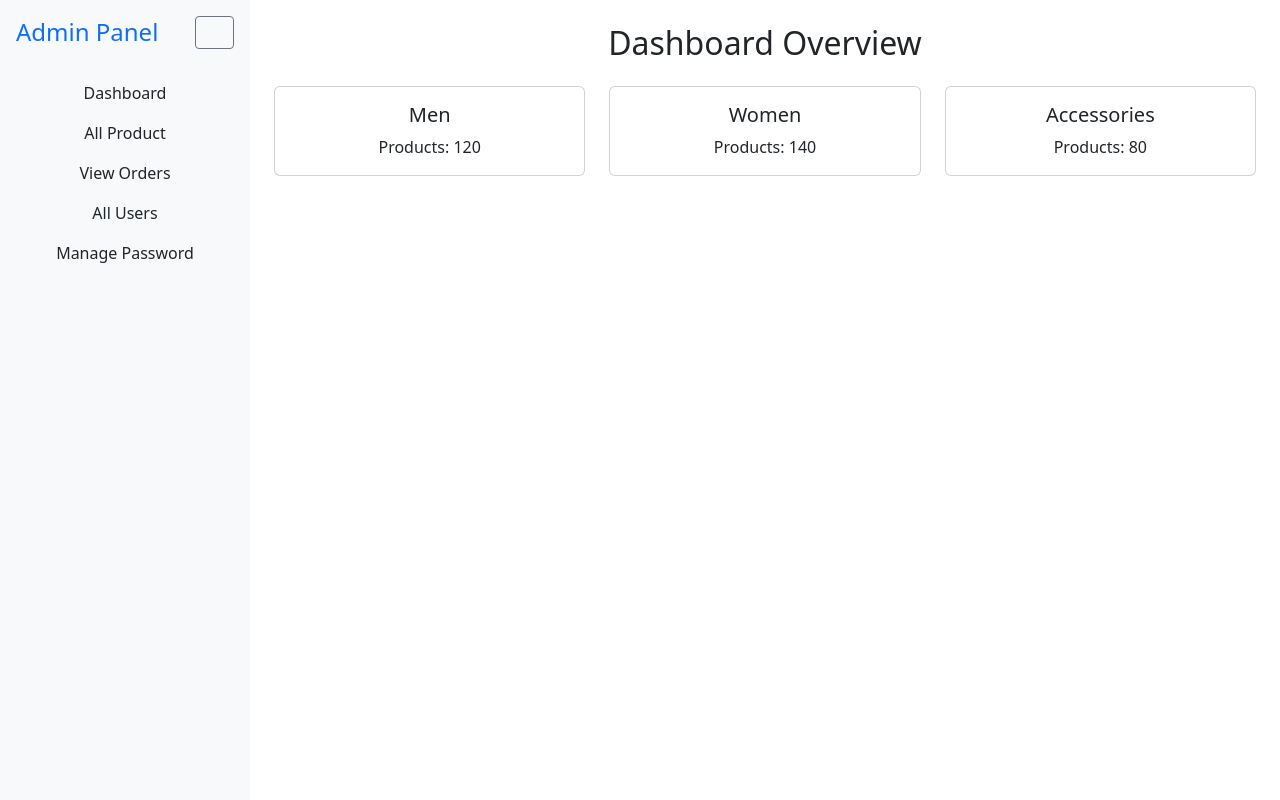
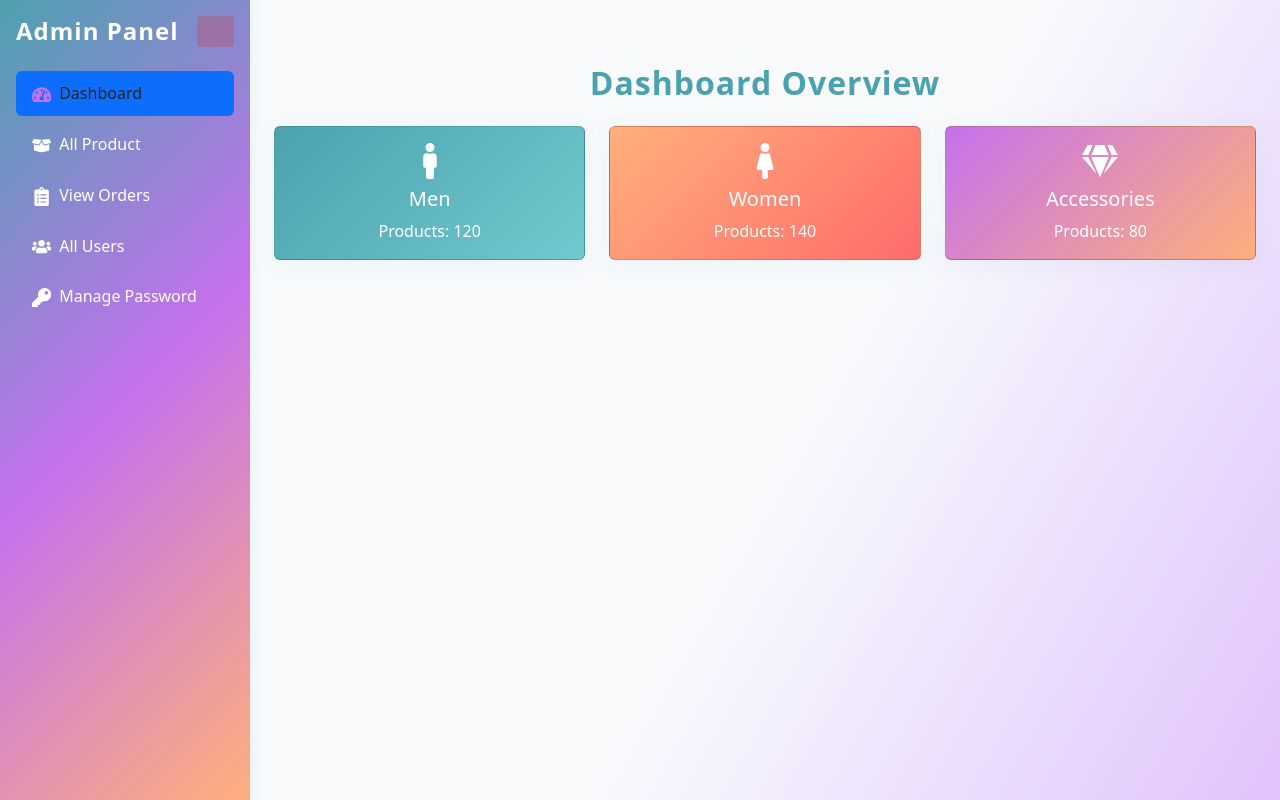
Before and after one commit to tejanimanan/Fashionfizz_New, a React (Create React App) app: page /admin in a window 1280 px wide. Built offline with nearby package versions, Linux system fonts and the light colour scheme.

Commit message:
design complete in admin side

```diff
--- a/src/App.css
+++ b/src/App.css
@@ -1,4 +1,3 @@
-
 .App {
   text-align: center;
   /* background: url('https://img.freepik.com/free-photo/paper-bags-different-colors-blue-background-top-view_169016-43755.jpg?ga=GA1.1.1711038253.1738155328&semt=ais_hybrid');
@@ -268,3 +267,170 @@
   height: 100%;
   object-fit: cover;
 }
+
+/* --- Admin Panel Custom Styles --- */
+
+.admin-sidebar {
+  background: linear-gradient(135deg, rgb(76, 161, 175), rgb(196, 113, 237), rgb(255, 175, 123));
+  box-shadow: 2px 0 12px rgba(76, 161, 175, 0.1);
+  color: #fff;
+  min-height: 100vh;
+  z-index: 1000;
+}
+.sidebar-title {
+  color: #fff;
+  font-weight: bold;
+  letter-spacing: 1px;
+}
+.sidebar-link {
+  color: #fff !important;
+  font-weight: 500;
+  border-radius: 8px;
+  margin-bottom: 6px;
+  transition: background 0.2s, color 0.2s;
+  padding: 10px 16px;
+}
+.sidebar-link.active, .sidebar-link:hover {
+  background: rgb(255, 175, 123, 0.8);
+  color: #222 !important;
+}
+.sidebar-icon {
+  font-size: 1.2rem;
+  color: #fff;
+  transition: color 0.2s;
+}
+.sidebar-link.active .sidebar-icon, .sidebar-link:hover .sidebar-icon {
+  color: rgb(196, 113, 237);
+}
+.sidebar-toggle {
+  background: rgba(237, 10, 10, 0.2) !important;
+  border: none !important;
+  color: #fff !important;
+}
+
+@media (max-width: 991px) {
+  .admin-sidebar {
+    position: static !important;
+    width: 100% !important;
+    min-height: auto;
+    flex-direction: row;
+    height: auto;
+  }
+}
+
+.admin-main-bg {
+  background: linear-gradient(120deg, #f8fafc 60%, #e0c3fc 100%);
+  min-height: 100vh;
+}
+.admin-content {
+  padding: 32px 16px 16px 16px;
+}
+
+/* Dashboard Cards */
+.dashboard-title {
+  color: rgb(76, 161, 175);
+  font-weight: bold;
+  letter-spacing: 1px;
+}
+.dashboard-card {
+  border: none;
+  border-radius: 18px;
+  box-shadow: 0 4px 24px rgba(76, 161, 175, 0.08);
+  transition: transform 0.2s, box-shadow 0.2s;
+  cursor: pointer;
+}
+.dashboard-card:hover {
+  transform: translateY(-6px) scale(1.03);
+  box-shadow: 0 8px 32px rgba(196, 113, 237, 0.15);
+}
+.dashboard-men {
+  background: linear-gradient(135deg, rgb(76, 161, 175), rgb(113, 201, 206));
+}
+.dashboard-women {
+  background: linear-gradient(135deg, rgb(255, 175, 123), rgb(255, 107, 107));
+}
+.dashboard-accessories {
+  background: linear-gradient(135deg, rgb(196, 113, 237), rgb(255, 175, 123));
+}
+
+/* Add Product Page */
+.add-product-bg {
+  background: linear-gradient(120deg, #f8fafc 60%, #e0c3fc 100%);
+  min-height: 100vh;
+}
+.add-product-title {
+  color: rgb(196, 113, 237);
+  font-weight: bold;
+}
+.add-product-btn {
+  font-weight: 600;
+  border-radius: 8px;
+  box-shadow: 0 2px 8px rgba(196, 113, 237, 0.08);
+}
+.add-product-form {
+  border: 2px solid rgb(196, 113, 237, 0.15);
+  border-radius: 16px;
+}
+.add-product-save-btn {
+  background: linear-gradient(90deg, rgb(76, 161, 175), rgb(196, 113, 237));
+  border: none;
+  font-weight: 600;
+  border-radius: 8px;
+}
+.add-product-save-btn:hover {
+  background: linear-gradient(90deg, rgb(255, 175, 123), rgb(196, 113, 237));
+}
+.add-product-table th {
+  background: rgb(196, 113, 237, 0.15);
+  color: #333;
+}
+.add-product-table td {
+  background: #fff;
+}
+.bg-pink {
+  background: rgb(255, 107, 107) !important;
+}
+.product-list-title {
+  color: rgb(76, 161, 175);
+  font-weight: 600;
+}
+
+/* User Table */
+.user-bg {
+  background: linear-gradient(120deg, #f8fafc 60%, #e0c3fc 100%);
+  min-height: 100vh;
+}
+.user-title {
+  color: rgb(76, 161, 175);
+  font-weight: bold;
+}
+.user-table th {
+  background: rgb(76, 161, 175, 0.15);
+  color: #333;
+}
+.user-table td {
+  background: #fff;
+}
+
+/* Responsive Tweaks */
+@media (max-width: 991px) {
+  .admin-content {
+    margin-left: 0 !important;
+    padding: 16px 4px;
+  }
+  .admin-sidebar {
+    width: 100% !important;
+    min-height: auto;
+    flex-direction: row;
+    height: auto;
+    position: static !important;
+  }
+}
+@media (max-width: 767px) {
+  .dashboard-title, .add-product-title, .user-title {
+    font-size: 1.2rem;
+  }
+  .dashboard-card {
+    font-size: 0.95rem;
+  }
+}
--- a/src/admin/AdminDashboard.js
+++ b/src/admin/AdminDashboard.js
@@ -1,36 +1,36 @@
 import React from 'react';
 import { Outlet } from 'react-router-dom';
-
+import { FaMale, FaFemale, FaGem } from 'react-icons/fa';
 
 export default function AdminDashboard() {
   return (
-    <div className="d-flex">
-      {/* <Sidebar /> */}
-      <div className="container-fluid">
-        <h2 className="mt-4">Dashboard Overview</h2>
-        <div className="row mt-4">
-          <div className="col-md-4 mb-4">
-            <div className="card text-center">
+    <div className="container-fluid py-4">
+      <h2 className="mt-2 mb-4 dashboard-title">Dashboard Overview</h2>
+      <div className="row g-4">
+        <div className="col-md-4">
+          <div className="card dashboard-card dashboard-men text-white text-center h-100">
             <div className="card-body">
+              <FaMale size={36} className="mb-2" />
               <h5 className="card-title">Men</h5>
               <p className="card-text">Products: 120</p>
             </div>
           </div>
         </div>
-          <div className="col-md-4 mb-4">
-            <div className="card text-center">
+        <div className="col-md-4">
+          <div className="card dashboard-card dashboard-women text-white text-center h-100">
             <div className="card-body">
+              <FaFemale size={36} className="mb-2" />
               <h5 className="card-title">Women</h5>
               <p className="card-text">Products: 140</p>
             </div>
           </div>
         </div>
-          <div className="col-md-4 mb-4">
-            <div className="card text-center">
+        <div className="col-md-4">
+          <div className="card dashboard-card dashboard-accessories text-white text-center h-100">
             <div className="card-body">
+              <FaGem size={36} className="mb-2" />
               <h5 className="card-title">Accessories</h5>
               <p className="card-text">Products: 80</p>
-              </div>
             </div>
           </div>
         </div>
--- a/src/admin/AdminMain.js
+++ b/src/admin/AdminMain.js
@@ -4,11 +4,10 @@ import { Outlet } from 'react-router-dom'
 
 export default function AdminMain() {
   return (
-        <div className="d-flex">
+    <div className="d-flex admin-main-bg">
       <Sidebar />
-      <div className="container-fluid" style={{ marginLeft: '250px' }}>
-
-      <Outlet/>
+      <div className="container-fluid admin-content" style={{ marginLeft: '250px', transition: 'margin-left 0.3s' }}>
+        <Outlet/>
       </div>
     </div>
   )
--- a/src/admin/AdminSidebar.js
+++ b/src/admin/AdminSidebar.js
@@ -1,16 +1,32 @@
 import React, { useState } from 'react';
-import { Link } from 'react-router-dom';
+import { Link, useLocation } from 'react-router-dom';
 import 'bootstrap/dist/css/bootstrap.min.css';
+import { FaTachometerAlt, FaBoxOpen, FaClipboardList, FaUsers, FaKey } from 'react-icons/fa';
 
 const Sidebar = () => {
   const [isCollapsed, setIsCollapsed] = useState(false);
+  const location = useLocation();
+
+  const navItems = [
+    { to: '/admin', label: 'Dashboard', icon: <FaTachometerAlt /> },
+    { to: '/admin/addproduct', label: 'All Product', icon: <FaBoxOpen /> },
+    { to: '/admin/orders', label: 'View Orders', icon: <FaClipboardList /> },
+    { to: '/admin/users', label: 'All Users', icon: <FaUsers /> },
+    { to: '/manage-password', label: 'Manage Password', icon: <FaKey /> },
+  ];
 
   return (
-    <div className="d-flex flex-column flex-shrink-0 bg-light p-3 vh-100 position-fixed" style={{ width: isCollapsed ? '80px' : '250px' }}>
+    <div
+      className="d-flex flex-column flex-shrink-0 p-3 vh-100 position-fixed admin-sidebar"
+      style={{
+        width: isCollapsed ? '80px' : '250px',
+        transition: 'width 0.3s',
+      }}
+    >
       <div className="d-flex justify-content-between align-items-center mb-4">
-        {!isCollapsed && <h4 className="text-primary m-0">Admin Panel</h4>}
+        {!isCollapsed && <h4 className="sidebar-title m-0">Admin Panel</h4>}
         <button
-          className="btn btn-sm btn-outline-secondary"
+          className="btn btn-sm btn-outline-light sidebar-toggle"
           onClick={() => setIsCollapsed(!isCollapsed)}
           aria-label="Toggle sidebar"
         >
@@ -18,31 +34,17 @@ const Sidebar = () => {
         </button>
       </div>
       <ul className="nav nav-pills flex-column mb-auto">
-        <li className="nav-item">
-          <Link to="/admin" className="nav-link text-dark">
-            Dashboard
-          </Link>
-        </li>
-        <li>
-          <Link to="/admin/addproduct" className="nav-link text-dark">
-            All Product
-          </Link>
-        </li>
-        <li>
-          <Link to="/admin/orders" className="nav-link text-dark">
-            View Orders
-          </Link>
-        </li>
-        <li>
-          <Link to="/admin/users" className="nav-link text-dark">
-            All Users
-          </Link>
-        </li>
-        <li>
-          <Link to="/manage-password" className="nav-link text-dark">
-            Manage Password
-          </Link>
-        </li>
+        {navItems.map((item) => (
+          <li className="nav-item" key={item.to}>
+            <Link
+              to={item.to}
+              className={`nav-link sidebar-link d-flex align-items-center ${location.pathname === item.to ? 'active' : ''}`}
+            >
+              <span className="me-2 sidebar-icon">{item.icon}</span>
+              {!isCollapsed && item.label}
+            </Link>
+          </li>
+        ))}
       </ul>
     </div>
   );
--- a/src/admin/User.js
+++ b/src/admin/User.js
@@ -9,12 +9,12 @@ export default function Users() {
   ];
 
   return (
-    <div className="d-flex">
-
-      <div className="container-fluid" >
-        <div className="mt-4">
-          <h2>All Users</h2>
-          <div className="table-responsive bg-white p-4 mt-4 rounded shadow-sm">
+    <div className="user-bg py-4">
+      <div className="container-fluid">
+        <div className="mt-2 mb-4">
+          <h2 className="user-title">All Users</h2>
+        </div>
+        <div className="table-responsive bg-white p-4 rounded shadow-sm user-table">
           <table className="table table-bordered table-hover align-middle">
             <thead className="table-light">
               <tr>
@@ -27,10 +27,10 @@ export default function Users() {
             <tbody>
               {users.map((user) => (
                 <tr key={user.id}>
-                    <td>{user.id}</td>
+                  <td><span className="badge bg-secondary">{user.id}</span></td>
                   <td>{user.name}</td>
                   <td>{user.email}</td>
-                    <td>{user.role}</td>
+                  <td><span className="badge bg-success">{user.role}</span></td>
                 </tr>
               ))}
               {users.length === 0 && (
@@ -45,6 +45,5 @@ export default function Users() {
         </div>
       </div>
     </div>
-    </div>
   );
 }
```
Also changed, not shown: src/admin/Addproduct.js (+15 -15 lines). Lines whose indentation alone changed are shown as unchanged.
